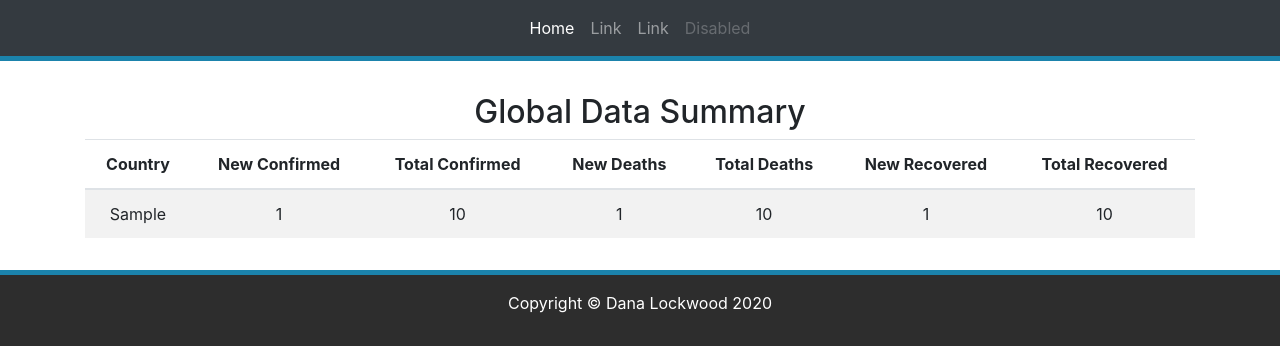
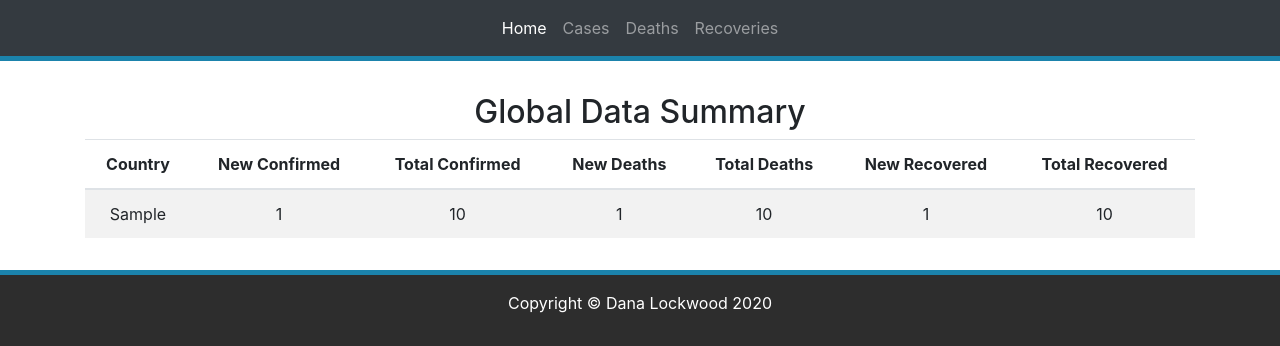
Before and after one commit to D-Bits/COVID-19-Reporting, a Django app: page / in a window 1280 px wide. Shown: the top 346 px of the page. Run offline with Django 3.2, Linux system fonts and the light colour scheme; tables that the repository leaves empty hold one stand-in row (values such as "Sample post"); some libraries are stand-ins or nearby versions.

Commit message:
Misc changes.

```diff
--- a/reporting/reports/static/reports/main.css
+++ b/reporting/reports/static/reports/main.css
@@ -15,3 +15,7 @@
     margin-top: 2.5%;
     color: #ffffff;
 }
+
+#btn {
+    text-align: center;
+}
--- a/reporting/reports/templates/reports/base.html
+++ b/reporting/reports/templates/reports/base.html
@@ -19,18 +19,19 @@
         <a class="nav-link" href="{% url 'index' %}">Home</a>
       </li>
       <li class="nav-item">
-        <a class="nav-link" href="#">Link</a>
+        <a class="nav-link" href="#">Cases</a>
       </li>
       <li class="nav-item">
-        <a class="nav-link" href="#">Link</a>
+        <a class="nav-link" href="#">Deaths</a>
       </li>
       <li class="nav-item">
-        <a class="nav-link disabled" href="#">Disabled</a>
+        <a class="nav-link" href="#">Recoveries</a>
       </li>
     </ul>
 </nav>
 
 <div class="container">
+
     {% block content %}
 
     {% endblock %}
```
Lines whose indentation alone changed are shown as unchanged.
